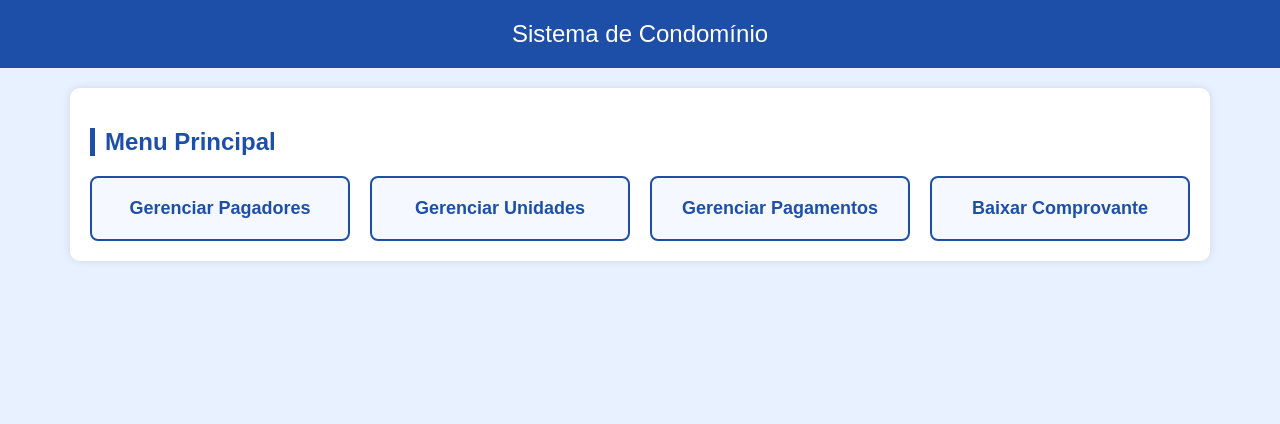
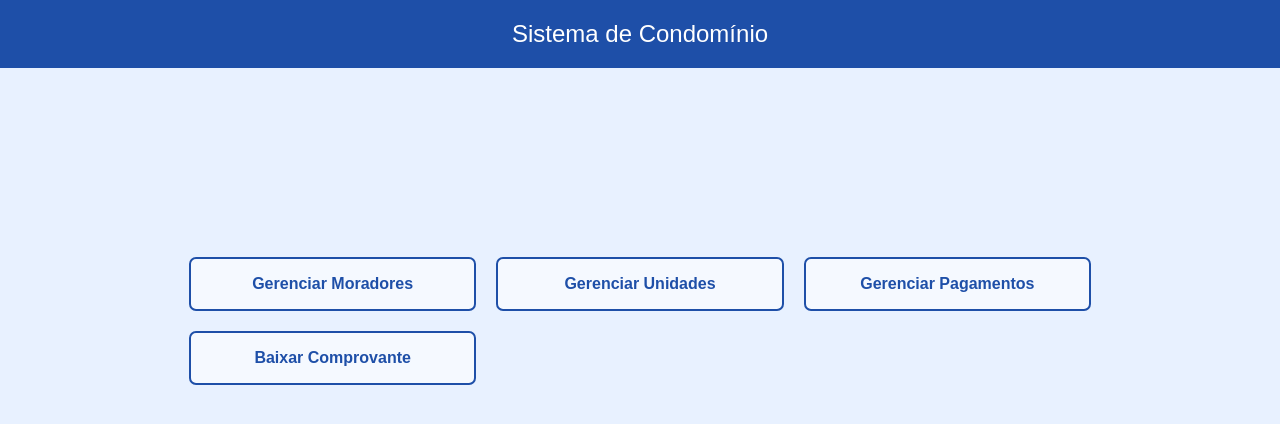
Before and after one commit to jmath04/M3_trabalho, a plain HTML site: page front/index.html in a window 1280 px wide. Drawn offline with Linux system fonts and the light colour scheme.

Commit message:
change front

```diff
--- a/front/index.html
+++ b/front/index.html
@@ -11,14 +11,12 @@
         Sistema de Condomínio
     </header>
 
-    <div class="container">
-        <h2>Menu Principal</h2>
-        <div class="menu-grid">
-            <div class="card">Gerenciar Pagadores</div>
-            <div class="card">Gerenciar Unidades</div>
-            <div class="card">Gerenciar Pagamentos</div>
-            <div class="card">Baixar Comprovante</div>
-        </div>
+    <div class="menu-grid">
+        <a href="/moradores" class="card">Gerenciar Moradores</a>
+        <a href="/unidades" class="card">Gerenciar Unidades</a>
+        <a href="/pagamentos" class="card">Gerenciar Pagamentos</a>
+        <a href="/comprovante" class="card">Baixar Comprovante</a>
     </div>
+
 </body>
 </html>
--- a/front/style.css
+++ b/front/style.css
@@ -14,7 +14,7 @@ header {
 
 .container {
     max-width: 1100px;
-    margin: 20px auto;
+    margin: 60px auto;
     background: white;
     padding: 20px;
     border-radius: 10px;
@@ -32,16 +32,17 @@ h2 {
     grid-template-columns: repeat(auto-fit, minmax(250px, 1fr));
     gap: 20px;
     margin-top: 20px;
+    margin: 5cm;
 }
 
 .card {
     background: #f5f9ff;
     border: 2px solid #1e4fa8;
     color: #1e4fa8;
-    padding: 20px;
-    border-radius: 8px;
+    padding: 16px;
+    border-radius: 7px;
     text-align: center;
-    font-size: 18px;
+    font-size: 16px;
     font-weight: bold;
     cursor: pointer;
     transition: 0.3s;
```
Also changed, not shown: index.js (+23 -7 lines).
